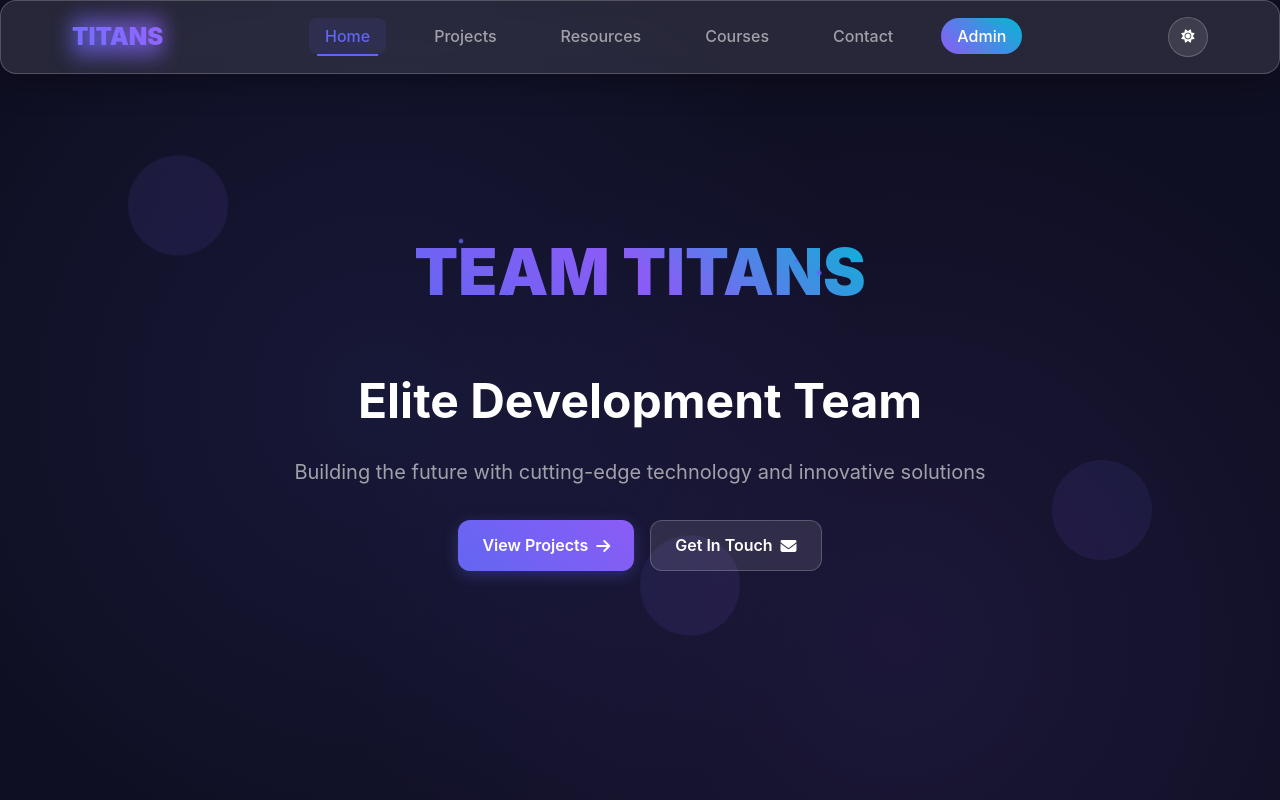
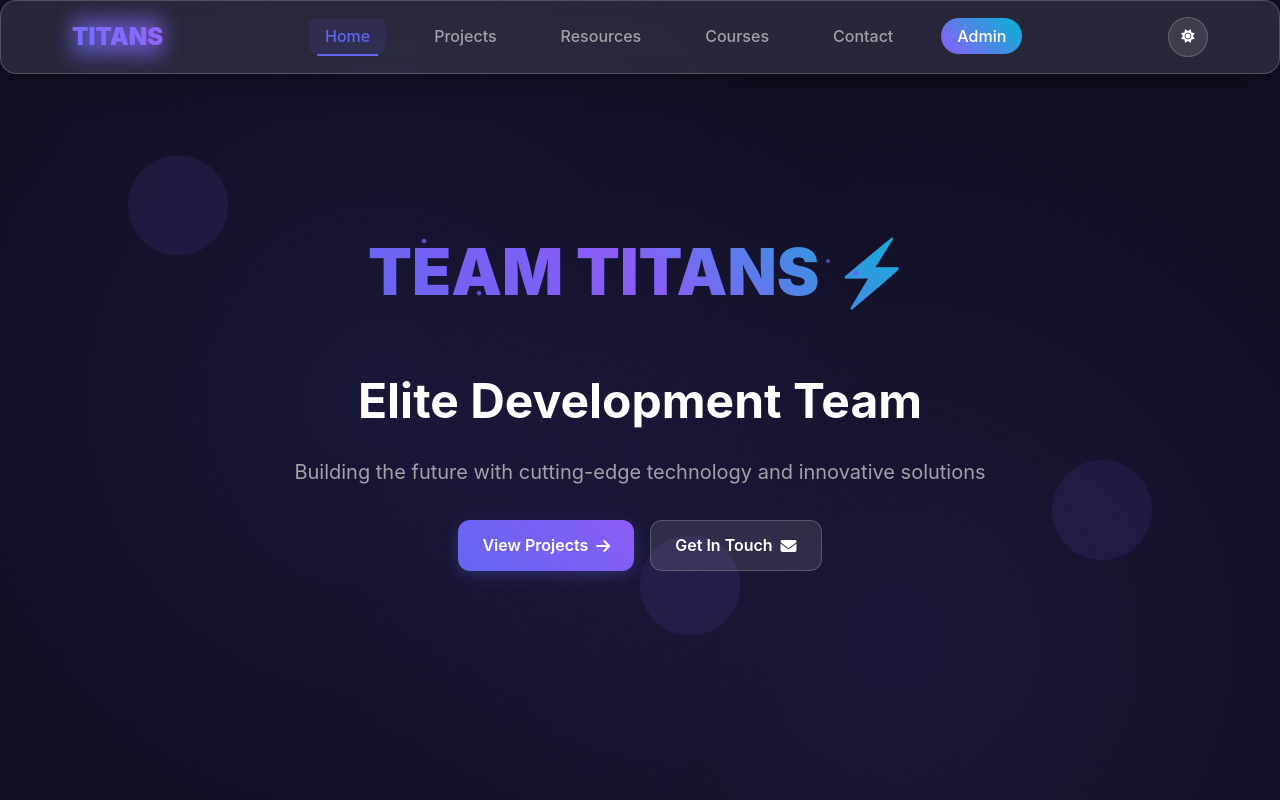
Before and after one commit to alwaysganesh09/teamtitans06, a website: page public/index.html in a window 1280 px wide. Shown: the top 800 px of the page. Drawn offline with Linux system fonts and the light colour scheme.

Commit message:
added thunder emoji in index.html

```diff
--- a/public/index.html
+++ b/public/index.html
@@ -45,7 +45,7 @@
             <div class="hero-content">
                 <div class="hero-logo">
                     <div class="titans-main-logo">
-                        <span class="main-logo-text">TEAM TITANS</span>
+                        <span class="main-logo-text">TEAM TITANS ⚡</span>
                         <div class="logo-particles">
                             <div class="particle"></div>
                             <div class="particle"></div>
```
